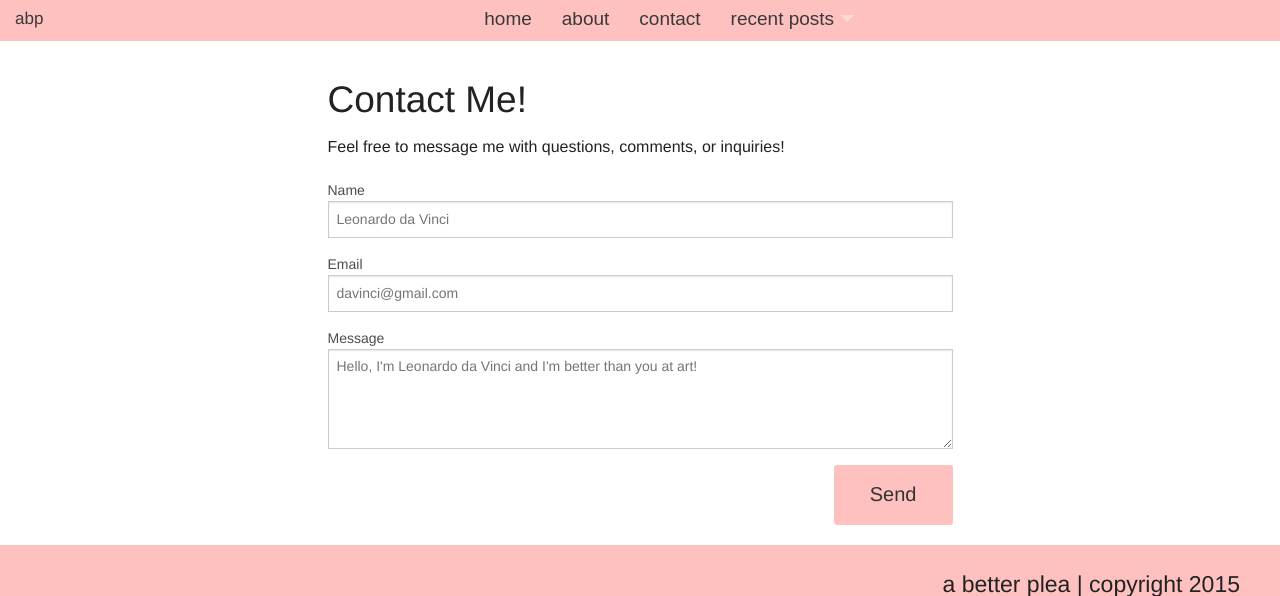
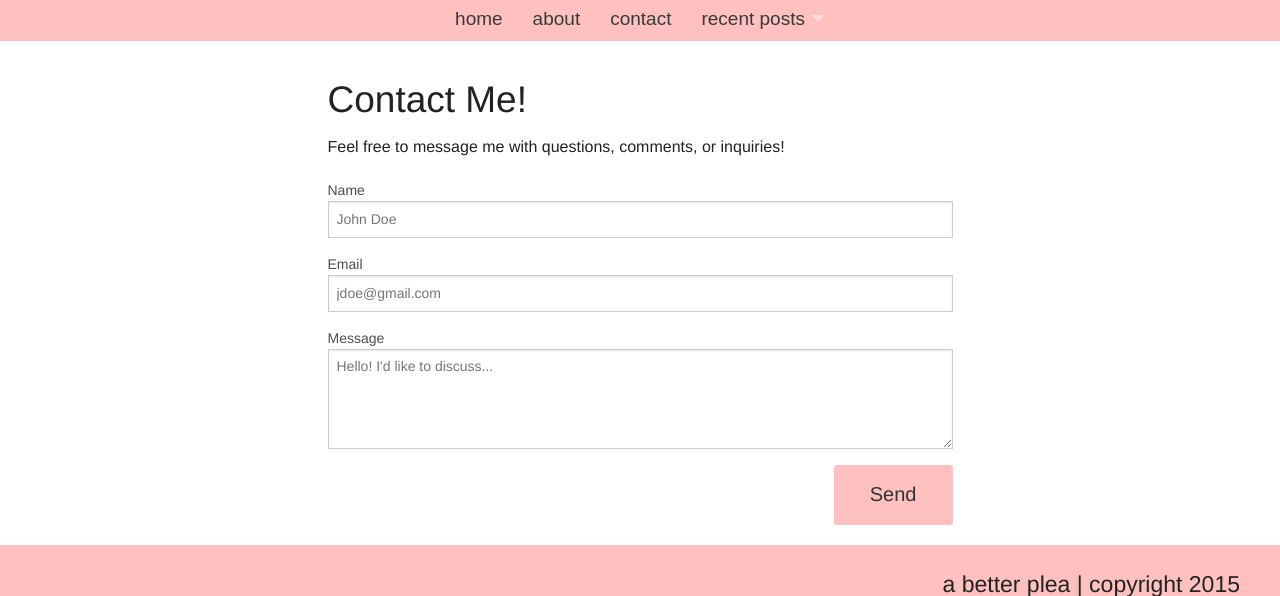
Before and after one commit to eighthundrednine/yunaoh.github.io, a Jekyll site: the page built from contact/index.html, in a window 1280 px wide, cut to the strip 304-900 px from the top of the page. Built offline with Jekyll 4.4.1, drawn with Linux system fonts in a browser that asks for light colours; nearby versions of some CDN libraries.

Commit message:
Got rid of 'abp' in the navbar and changed placeholder text in contact form.

```diff
--- a/_includes/components/top-bar.html
+++ b/_includes/components/top-bar.html
@@ -2,7 +2,7 @@
   <nav class="top-bar text-center" data-topbar role="navigation">
     <ul class="title-area">
       <li class="name">
-        <h1><a href="">abp</a></h1>
+        <!-- <h1><a href="">abp</a></h1> -->
       </li>
       <!-- Remove the class "menu-icon" to get rid of menu icon. Take out "Menu" to just have icon alone -->
       <li class="toggle-topbar menu-icon"><a href=""><span>Menu</span></a></li>
--- a/contact/index.html
+++ b/contact/index.html
@@ -13,11 +13,11 @@ title: Contact Us
     <form action="//formspree.io/yuna.oh@gmail.com"
       method="POST">
       <label for="name" >Name</label>
-      <input type="text" name="name" placeholder="Leonardo da Vinci">
+      <input type="text" name="name" placeholder="John Doe">
       <label for="_replyto">Email</label>
-      <input type="email" name="_replyto" placeholder="davinci@gmail.com">
+      <input type="email" name="_replyto" placeholder="jdoe@gmail.com">
       <label for="message">Message</label>
-      <textarea type="text" name="message" placeholder="Hello, I'm Leonardo da Vinci and I'm better than you at art!" style="height:100px;"></textarea>
+      <textarea type="text" name="message" placeholder="Hello! I'd like to discuss..." style="height:100px;"></textarea>
       <div class="text-right">
       <input class="button large radius" type="submit" value="Send">
       <input type="hidden" name="_next" value="//abetterplea.com/thankyou"
```
